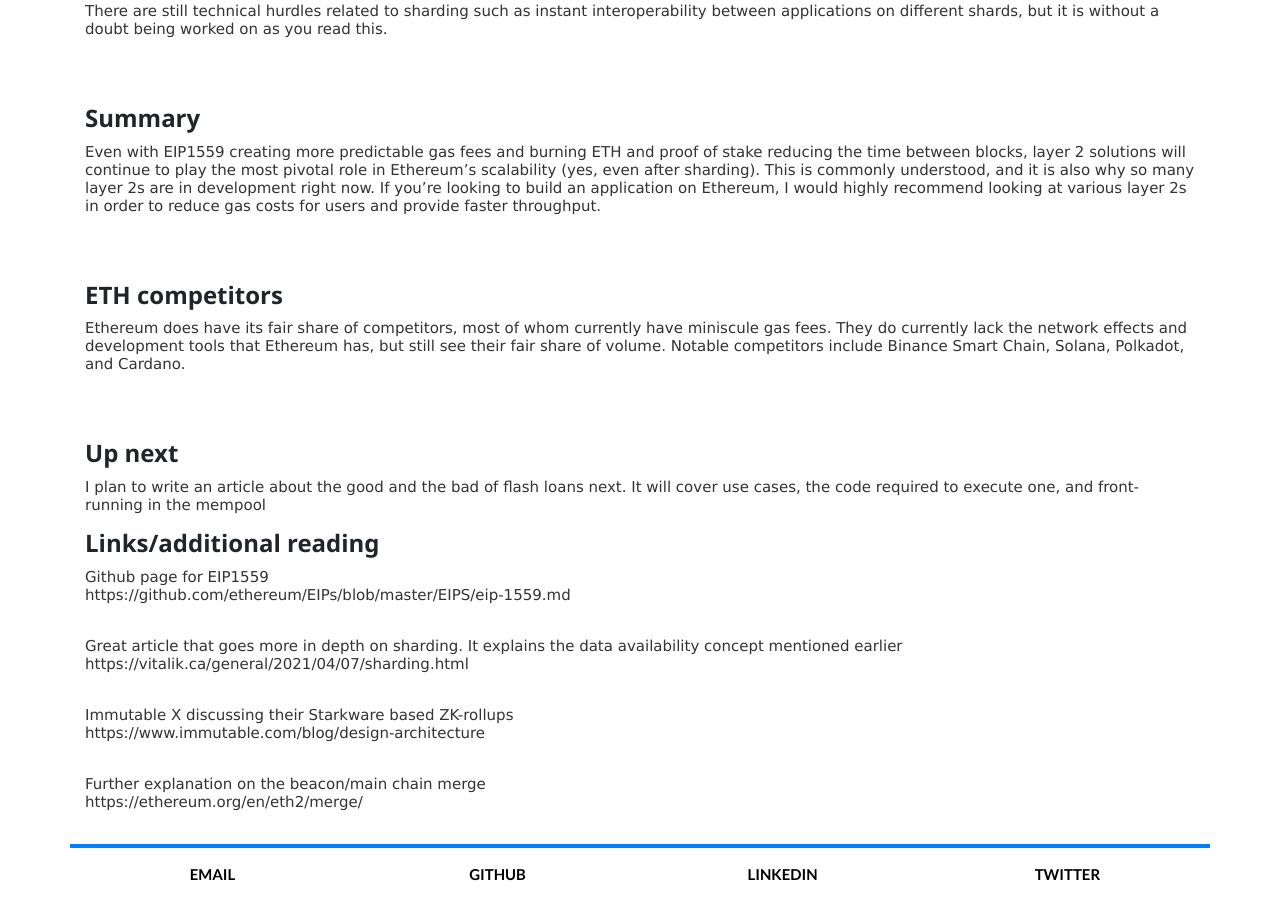
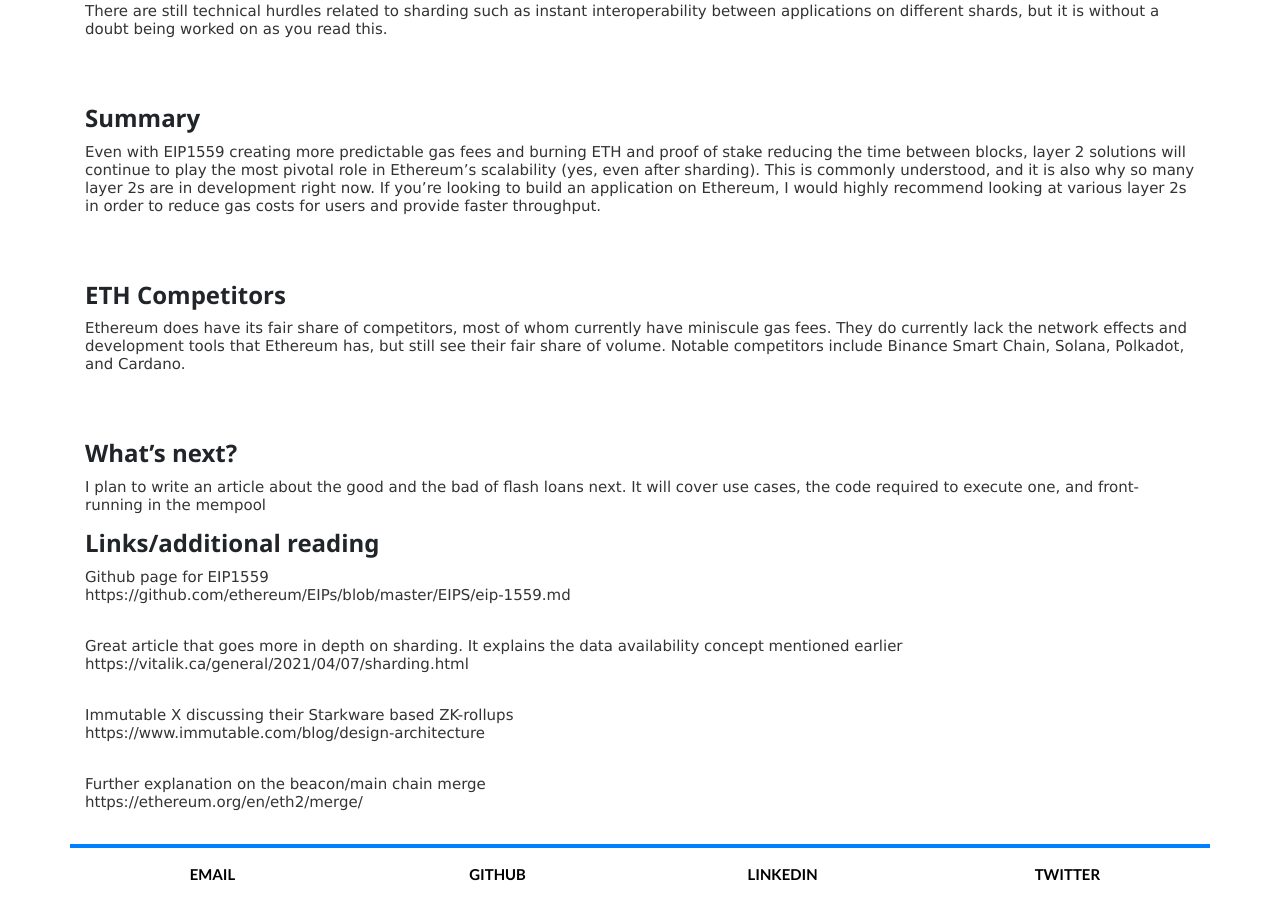
Before and after one commit to beauhodes/beauhodes.github.io, a Jekyll site: the page built from _posts/2021-05-12-ethereum-scaling.md, in a window 1280 px wide and 900 px high, scrolled down 3205 px. Built offline with Jekyll 4.4.1, drawn with Linux system fonts in a browser that asks for light colours; nearby versions of some CDN libraries; our own code applies the rules of GitHub Pages for plain Markdown files.

Commit message:
Update 2021-05-12-ethereum-scaling.md

```diff
--- a/_posts/2021-05-12-ethereum-scaling.md
+++ b/_posts/2021-05-12-ethereum-scaling.md
@@ -123,12 +123,12 @@
 
 <br/>
 <br/>
-### **ETH competitors**
+### **ETH Competitors**
 Ethereum does have its fair share of competitors, most of whom currently have miniscule gas fees. They do currently lack the network effects and development tools that Ethereum has, but still see their fair share of volume. Notable competitors include Binance Smart Chain, Solana, Polkadot, and Cardano.
 
 <br/>
 <br/>
-### **Up next**
+### **What's next?**
 I plan to write an article about the good and the bad of flash loans next. It will cover use cases, the code required to execute one, and front-running in the mempool
 
 ### **Links/additional reading**
```
